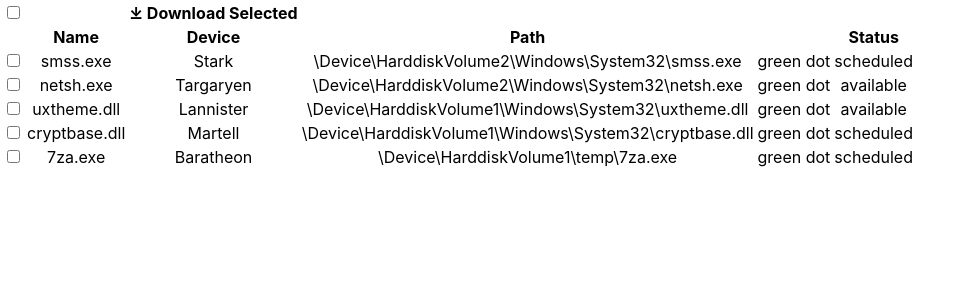
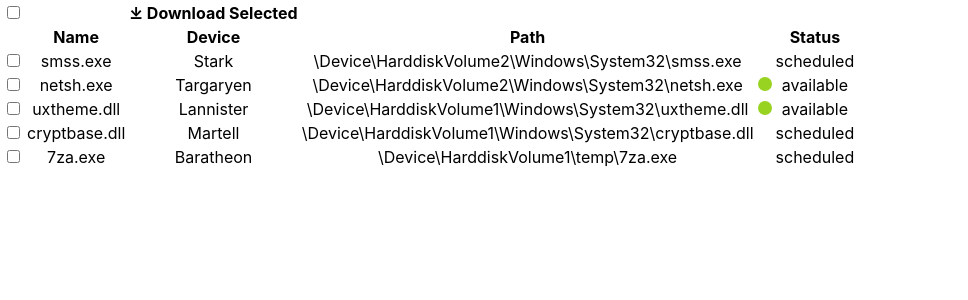
Before and after one commit to jsonCummings/item-table, a React (Create React App) app: page / in a window 1280 px wide. Shown: the top 300 px of the page, without its empty margins (0-968 px from the left). Built offline with nearby package versions, Linux system fonts and the light colour scheme.

Commit message:
added css & green dot

```diff
--- a/src/ItemTable/ItemTable.jsx
+++ b/src/ItemTable/ItemTable.jsx
@@ -1,7 +1,14 @@
 import React from 'react';
+import './itemTable.css';
 
 export const ItemTable = (props) => {
     const itemsArray = props.itemsArray;
+
+    const checkIfAvailable = (itemStatus) => {
+        return itemStatus.toLowerCase().indexOf('available') > -1;
+    }
+
+    console.log('render', itemsArray);
     return (
         <div>
             <table className="itemTable">
@@ -33,7 +40,7 @@ export const ItemTable = (props) => {
                                 <td>{name}</td>
                                 <td>{device}</td>
                                 <td>{path}</td>
-                                <td>green dot</td>
+                                <td>{checkIfAvailable(status) ? <span className="green-dot"></span> : null}</td>
                                 <td>{status}</td>
                             </tr>
                         )
--- /dev/null
+++ b/src/ItemTable/itemTable.css
@@ -0,0 +1,7 @@
+.green-dot {
+    height: 14px;
+    width: 14px;
+    border-radius: 50%;
+    display: inline-block;
+    background-color: hsl(80, 72%, 48%);
+}
```
